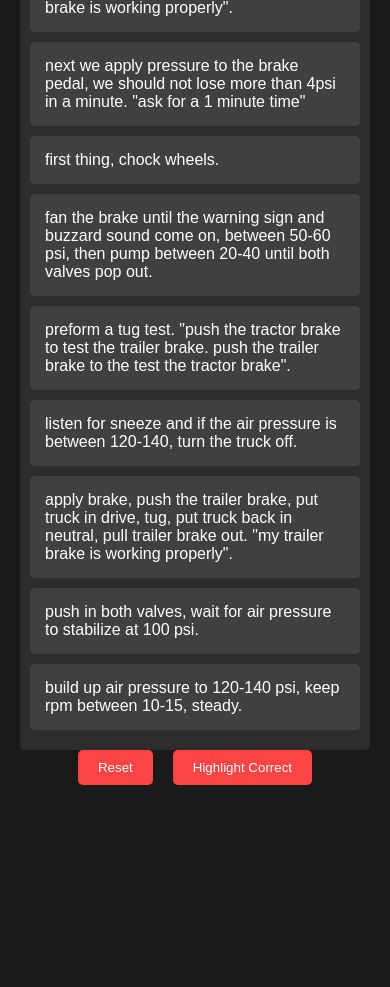
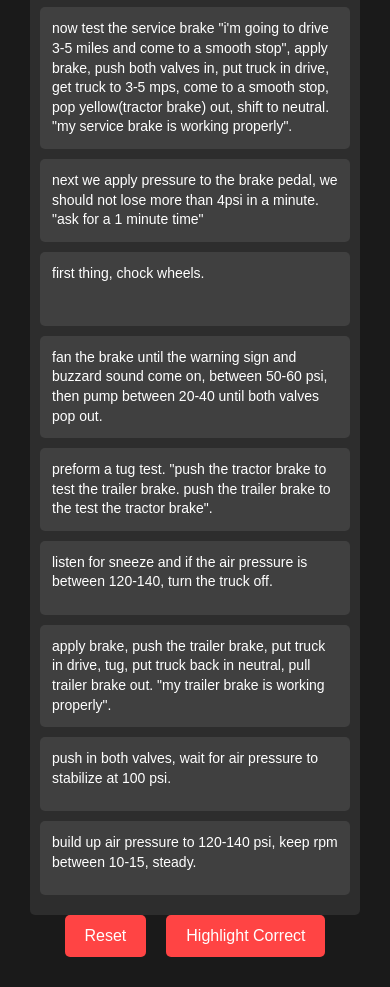
Before and after one commit to BoneDips1/T, a plain HTML site: page index.html in a window 390 px wide. Shown: the part 974-1961 px from the top of the page. Before the commit the page ends 1779 px from the top, so only its background shows below. Drawn offline with nearby package versions, Linux system fonts and the light colour scheme.

Commit message:
Update index.html

```diff
--- a/index.html
+++ b/index.html
@@ -13,6 +13,7 @@
             font-family: Arial, sans-serif;
             margin: 0;
             padding: 20px;
+            touch-action: none; /* Prevents default touch behaviors like scrolling */
         }
 
         #container {
@@ -34,9 +35,16 @@
             border-radius: 5px;
             cursor: move;
             transition: all 0.3s ease;
+            min-height: 50px; /* Larger touch target */
+            font-size: 16px;
+            line-height: 1.4;
+            user-select: none; /* Prevents text selection on drag */
+            -webkit-user-select: none;
+            -ms-user-select: none;
         }
 
-        .question-item:hover {
+        .question-item:hover,
+        .question-item:active {
             background: #505050;
         }
 
@@ -50,15 +58,17 @@
             display: flex;
             justify-content: center;
             gap: 20px;
+            flex-wrap: wrap; /* Responsive buttons */
         }
 
         #reset-btn, #highlight-btn {
             background: #ff4444;
             color: white;
             border: none;
-            padding: 10px 20px;
+            padding: 15px 25px; /* Larger tap area */
             border-radius: 5px;
             cursor: pointer;
+            font-size: 16px;
         }
 
         #reset-btn:hover, #highlight-btn:hover {
@@ -71,6 +81,23 @@
 
         .temp-highlight {
             background: #00cccc !important;
+        }
+
+        /* Responsive adjustments */
+        @media (max-width: 600px) {
+            #container {
+                padding: 10px;
+            }
+            .question-item {
+                font-size: 14px;
+                padding: 12px;
+            }
+            #percentage {
+                font-size: 20px;
+            }
+            #reset-btn, #highlight-btn {
+                padding: 12px 20px;
+            }
         }
     </style>
 </head>
@@ -153,6 +180,7 @@
             );
         });
 
+        // Enable sortable with touch support
         $('#question-list').sortable({
             update: function(event, ui) {
                 currentOrder = [];
@@ -160,8 +188,13 @@
                     currentOrder.push($(this).text());
                 });
                 updateDisplay();
-                }
-            });
+            },
+            // Add touch tolerance and scroll sensitivity
+            tolerance: "pointer",
+            scroll: true,
+            scrollSensitivity: 100,
+            scrollSpeed: 10
+        }).disableSelection(); // Prevents text selection
 
         updateDisplay();
     }
@@ -189,6 +222,14 @@
         $('#highlight-btn').click(function() {
             highlightCorrect();
         });
+
+        // Optional: Add custom touch event handling for finer control (if needed)
+        // This is handled by jQuery UI Sortable, but you can extend it further
+        $('.question-item').on('touchstart mousedown', function(e) {
+            $(this).css('opacity', '0.8'); // Visual feedback
+        }).on('touchend mouseup', function(e) {
+            $(this).css('opacity', '1');
+        });
     });
     </script>
 </body>
```
Lines whose indentation alone changed are shown as unchanged.
